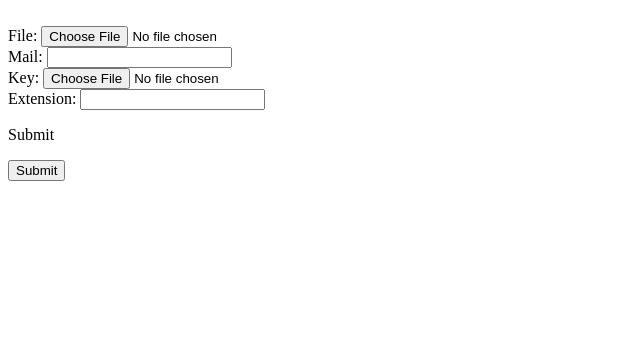
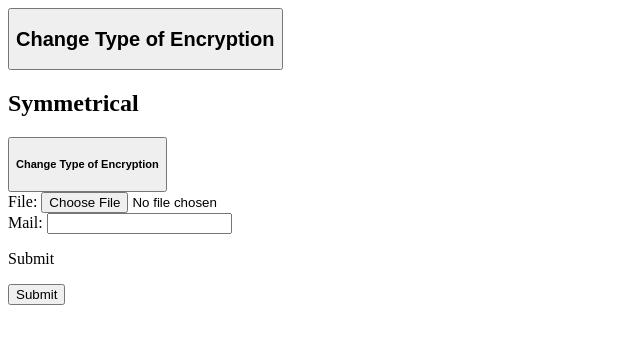
Before and after one commit to Tumbler-3/Encrypted, a Django app: page / in a window 1280 px wide. Shown: the top 344 px of the page, without its empty margins (0-640 px from the left). Run offline with Django 5.2, Linux system fonts and the light colour scheme.

Commit message:
Updated templates

```diff
--- a/templates/main.html
+++ b/templates/main.html
@@ -7,19 +7,126 @@
 </head>
 
 <body>
-  <!-- <form action="/" method="post" enctype="multipart/form-data">
+
+
+  <button id="ChangeType">
+    <h2>Change Type of Encryption</h2>
+  </button>
+
+
+  <div id="symmforms" class="symm">
+    <h2>Symmetrical</h2>
+    <button id="ChangeSymm">
+      <h5>Change Type of Encryption</h5>
+    </button>
+    <form action="/" method="post" enctype="multipart/form-data" name="symm_en" id="ensymm" class="ensymm">
       {% csrf_token %}
       {{ encrypt_form }}
       <p>Submit</p>
       <input type="submit" class="btn-primary" name="encrypt">
-</form> -->
-<br>
-<form action="/" method="post" enctype="multipart/form-data">
+    </form>
+
+    <form action="/" method="post" enctype="multipart/form-data" name="symm_de" id="desymm" class="desymm">
       {% csrf_token %}
       {{ decrypt_form }}
       <p>Submit</p>
       <input type="submit" class="btn-primary" name="decrypt">
     </form>
+  </div>
+
+
+  <div id="asymforms" class="asym">
+    <h2>Asymmetrical</h2>
+    <button id="ChangeAsym">
+      <h5>Change Type of Encryption</h5>
+    </button>
+    <form action="/" method="post" enctype="multipart/form-data" name="symm_en" id="enasym" class="enasym">
+      {% csrf_token %}
+      {{ encrypt_form }}
+      <p>Submit</p>
+      <input type="submit" class="btn-primary" name="encrypt">
+    </form>
+
+    <form action="/" method="post" enctype="multipart/form-data" name="symm_de" id="deasym" class="deasym">
+      {% csrf_token %}
+      {{ decrypt_form }}
+      <p>Submit</p>
+      <input type="submit" class="btn-primary" name="decrypt">
+    </form>
+  </div>
+
+
+  <script>
+    type = Boolean(true);
+    symm = Boolean(true);
+    asym = Boolean(true);
+
+    var type_button = document.getElementById("ChangeType");
+    var symm_button = document.getElementById("ChangeSymm");
+    var asym_button = document.getElementById("ChangeAsym");
+
+
+    type_button.addEventListener("click", function () {
+      var symmforms = document.getElementById("symmforms")
+      var asymforms = document.getElementById("asymforms")
+
+      if (type == false) {
+        symmforms.style.display = "block";
+        asymforms.style.display = "none";
+        type = true
+      }
+      else {
+        symmforms.style.display = "none";
+        asymforms.style.display = "block";
+        type = false;
+      }
+    });
+
+
+    symm_button.addEventListener("click", function () {
+      var enform = document.getElementById("ensymm")
+      var deform = document.getElementById("desymm")
+
+      if (symm == false) {
+        enform.style.display = "block";
+        deform.style.display = "none";
+        symm = true
+      }
+      else {
+        enform.style.display = "none";
+        deform.style.display = "block";
+        symm = false;
+      }
+    });
+
+
+    asym_button.addEventListener("click", function () {
+      var enform = document.getElementById("enasym")
+      var deform = document.getElementById("deasym")
+
+      if (asym == false) {
+        enform.style.display = "block";
+        deform.style.display = "none";
+        asym = true
+      }
+      else {
+        enform.style.display = "none";
+        deform.style.display = "block";
+        asym = false;
+      }
+    });
+  </script>
+  <style>
+    .asym {
+      display: none;
+    }
+    .desymm{
+      display: none;
+    }
+    .deasym{
+      display: none;
+    }
+  </style>
 </body>
 
 </html>
```
Lines whose indentation alone changed are shown as unchanged.
